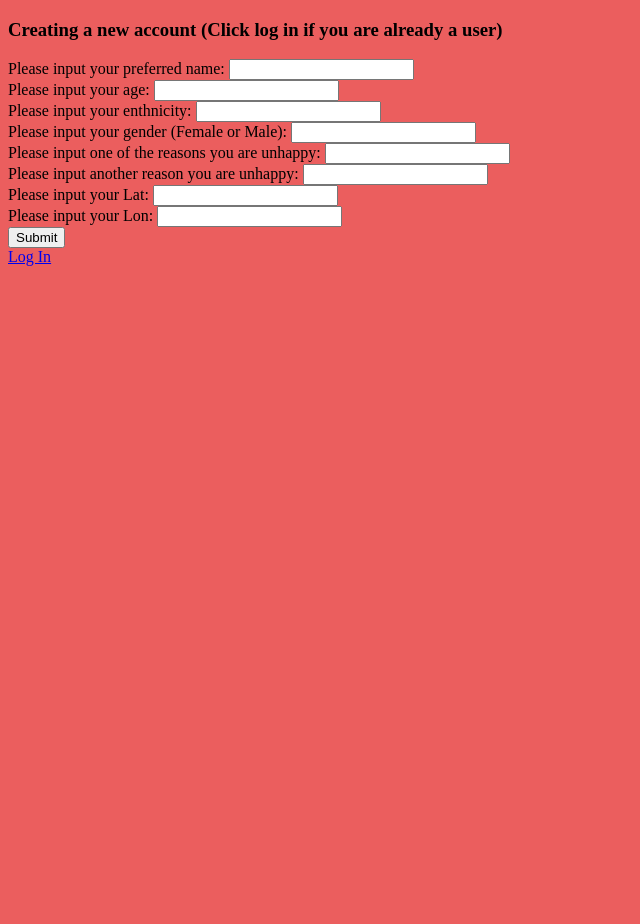
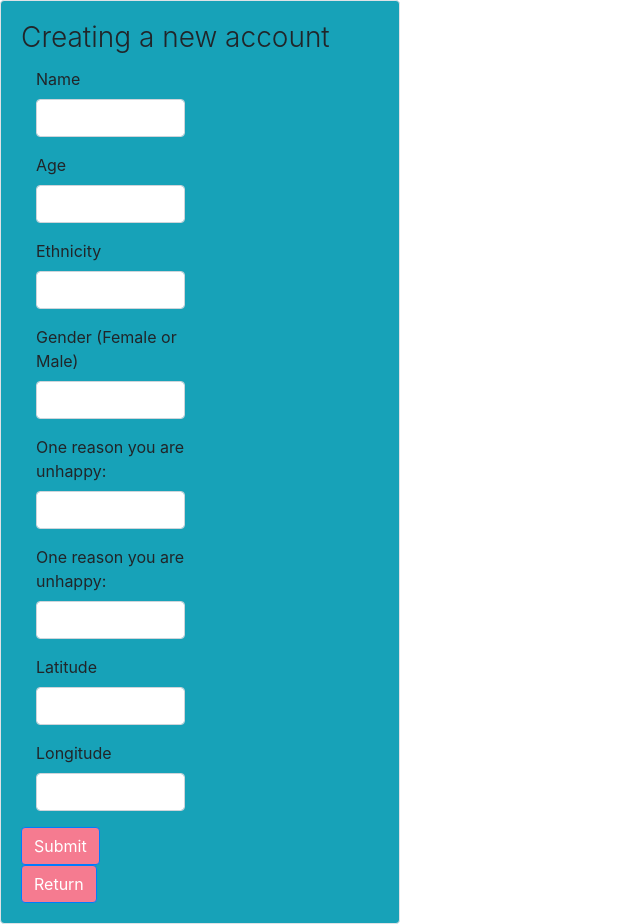
Before and after one commit to London18/team-20, a plain HTML site: page input.html in a window 1280 px wide. Shown: the whole page, without its empty margins (0-640 px from the left). Before the commit the page ends 800 px from the top, so only its background shows below. Drawn offline with nearby package versions, Linux system fonts and the light colour scheme.

Commit message:
Update input.html

```diff
--- a/input.html
+++ b/input.html
@@ -1,24 +1,63 @@
 <!DOCTYPE html>
 <html>
-<body bgcolor="#EB5E5E">
+      <title>The Mix & Match Demo</title>
+    <meta charset="utf-8">
+    <meta http-equiv="X-UA-Compatible" content="IE=edge">
+    <meta name="viewport" content="width=device-width, initial-scale=1">
 
-<h3>Creating a new account (Click log in if you are already a user)</h3>
+    <!-- Website ui-->
+    <link rel="stylesheet" type="text/css" href="./css/main.css">
+    <link rel="stylesheet" href="https://stackpath.bootstrapcdn.com/bootstrap/4.1.3/css/bootstrap.min.css" integrity="sha384-MCw98/SFnGE8fJT3GXwEOngsV7Zt27NXFoaoApmYm81iuXoPkFOJwJ8ERdknLPMO" crossorigin="anonymous">
+    <script src="https://code.jquery.com/jquery-3.3.1.slim.min.js" integrity="sha384-q8i/X+965DzO0rT7abK41JStQIAqVgRVzpbzo5smXKp4YfRvH+8abtTE1Pi6jizo" crossorigin="anonymous"></script>
+    <script src="https://cdnjs.cloudflare.com/ajax/libs/popper.js/1.14.3/umd/popper.min.js" integrity="sha384-ZMP7rVo3mIykV+2+9J3UJ46jBk0WLaUAdn689aCwoqbBJiSnjAK/l8WvCWPIPm49" crossorigin="anonymous"></script>
+    <script src="https://stackpath.bootstrapcdn.com/bootstrap/4.1.3/js/bootstrap.min.js" integrity="sha384-ChfqqxuZUCnJSK3+MXmPNIyE6ZbWh2IMqE241rYiqJxyMiZ6OW/JmZQ5stwEULTy" crossorigin="anonymous"></script>
 
-Please input your preferred name: <input type="text" id="myname" ><br>
-Please input your age: <input id="myage" type="number"><br>
-Please input your enthnicity: <input type="text" id="myenth" ><br>
-Please input your gender (Female or Male): <input type="text" id="mygen" ><br>
-Please input one of the reasons you are unhappy: <input type="text" id="mykey1" ><br>
-Please input another reason you are unhappy: <input type="text" id="mykey2"><br>
-Please input your Lat: <input id="mylat" type="number"><br>
-Please input your Lon: <input id="mylon" type="number"><br>
+<body>
+    <div class="card bg-info border">
+    <div class = "card-body">
+<h3 class="card-title font-weight-light">Creating a new account</h3>
+          <form>
+      <div class="form-group col-md-6">
+        <label for="myname">Name</label>
+        <input type="name" class="form-control" id="myname">
+      </div>
+                  <div class="form-group col-md-6">
+        <label for="myage">Age</label>
+        <input type="number" class="form-control" id="myage">
+      </div>
+                  <div class="form-group col-md-6">
+        <label for="myenth">Ethnicity</label>
+        <input type="text" class="form-control" id="myenth">
+      </div>
+                  <div class="form-group col-md-6">
+        <label for="mygen">Gender (Female or Male)</label>
+        <input type="text" class="form-control" id="mygen">
+      </div>
+                  <div class="form-group col-md-6">
+        <label for="mykey1">One reason you are unhappy:</label>
+        <input type="text" class="form-control" id="mykey1">
+      </div>
+                  <div class="form-group col-md-6">
+        <label for="mykey2">One reason you are unhappy:</label>
+        <input type="text" class="form-control" id="mykey2">
+      </div>
+                  <div class="form-group col-md-6">
+        <label for="mylat">Latitude</label>
+        <input type="number" class="form-control" id="mylat">
+      </div>
+                  <div class="form-group col-md-6">
+        <label for="mylon">Longitude</label>
+        <input type="number" class="form-control" id="mylon">
+      </div>
+
+    </form>
 
 
 
-<button onclick="myFunction()">Submit</button>
+<button type ="button" class="btn btn-primary create-button" onclick="myFunction()">Submit</button>
   <div id = "feedback"></div>
-  <div id = "success">
-  <a href = "index.html">Log In</a></div>
+      <div id = "success"></div>
+<button type ="button" class="btn btn-primary create-button" onclick="location.href = 'index.html'">Return</button>
 
 <script>
 function myFunction() {
```
